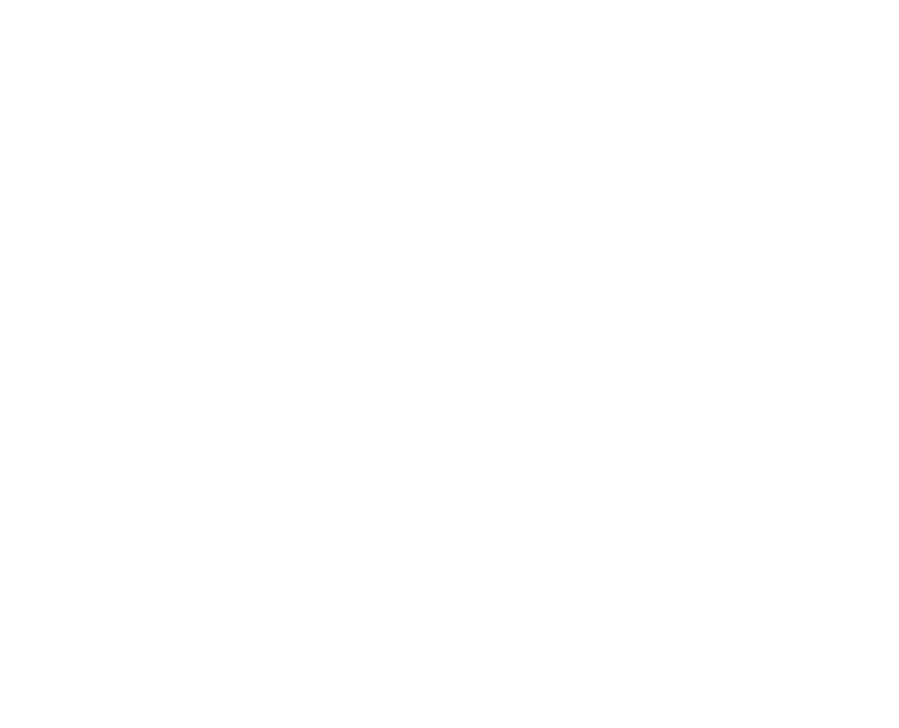
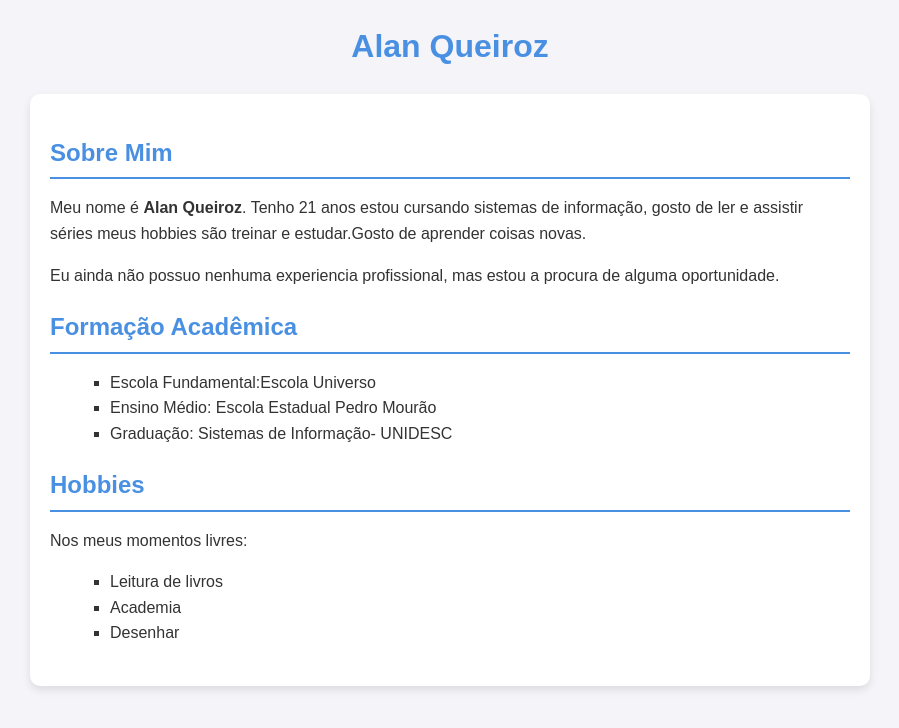
Before and after one commit to AlanBezerra20/HTML-WEB, a plain HTML site: page index.html in a window 1280 px wide. Shown: the whole page, without its empty margins (190-1089 px from the left). Drawn offline with Linux system fonts and the light colour scheme.

Commit message:
Finalizei a Atividade

```diff
--- a/index.html
+++ b/index.html
@@ -4,8 +4,39 @@
     <meta charset="UTF-8">
     <meta name="viewport" content="width=device-width, initial-scale=1.0">
     <title>Document</title>
+    <link rel="stylesheet" href="style.css">
+
 </head>
 <body>
+    <h1>Alan Queiroz</h1>
+
+
+     <main>
+    <section>
+      <h2>Sobre Mim</h2>
+      <p>Meu nome é <strong>Alan Queiroz</strong>. Tenho 21 anos estou cursando sistemas de informação, gosto de ler e assistir séries meus hobbies são treinar e estudar.Gosto de aprender coisas novas. <p>Eu ainda não possuo nenhuma experiencia profissional, mas estou a procura de  alguma oportunidade.</p></p>
+    </section>
+
+    <section>
+      <h2>Formação Acadêmica</h2>
+
+      <ul>
+        <li>Escola Fundamental:Escola Universo</li>
+        <li>Ensino Médio: Escola Estadual Pedro Mourão</li>
+        <li>Graduação: Sistemas de Informação- UNIDESC</li>
+      </ul>
+    </section>
+
+    <section>
+      <h2>Hobbies</h2>
+      <p>Nos meus momentos livres:</p>
+      <ul>
+        <li>Leitura de livros</li>
+        <li>Academia</li>
+        <li>Desenhar </li>
+      </ul>
+    </section>
+  </main>
 
 </body>
 </html>
--- /dev/null
+++ b/style.css
@@ -0,0 +1,53 @@
+@charset "UTF-8";
+
+
+
+ body {
+      font-family: Arial, Helvetica, sans-serif;
+      background-color: #f4f4f9;
+      color: #333;
+      margin: 0;
+      padding: 0;
+      line-height: 1.6;
+    }
+h1 {
+  text-align: center;
+  color:#4A90E2;
+}
+
+header {
+      background: #4A90E2;
+      color: white;
+      padding: 20px 0;
+      text-align: center;
+    }
+
+    header h1 {
+      margin: 0;
+      font-size: 2.5em;
+    }
+
+    main {
+      max-width: 800px;
+      margin: 20px auto;
+      background: white;
+      padding: 20px;
+      border-radius: 10px;
+      box-shadow: 0px 4px 8px rgba(0,0,0,0.1);
+    }
+
+    section {
+      margin-bottom: 20px;
+    }
+
+    section h2 {
+      color: #4A90E2;
+      margin-bottom: 10px;
+      border-bottom: 2px solid #4A90E2;
+      padding-bottom: 5px;
+    }
+
+    ul {
+      list-style: square;
+      margin-left: 20px;
+    }
```
